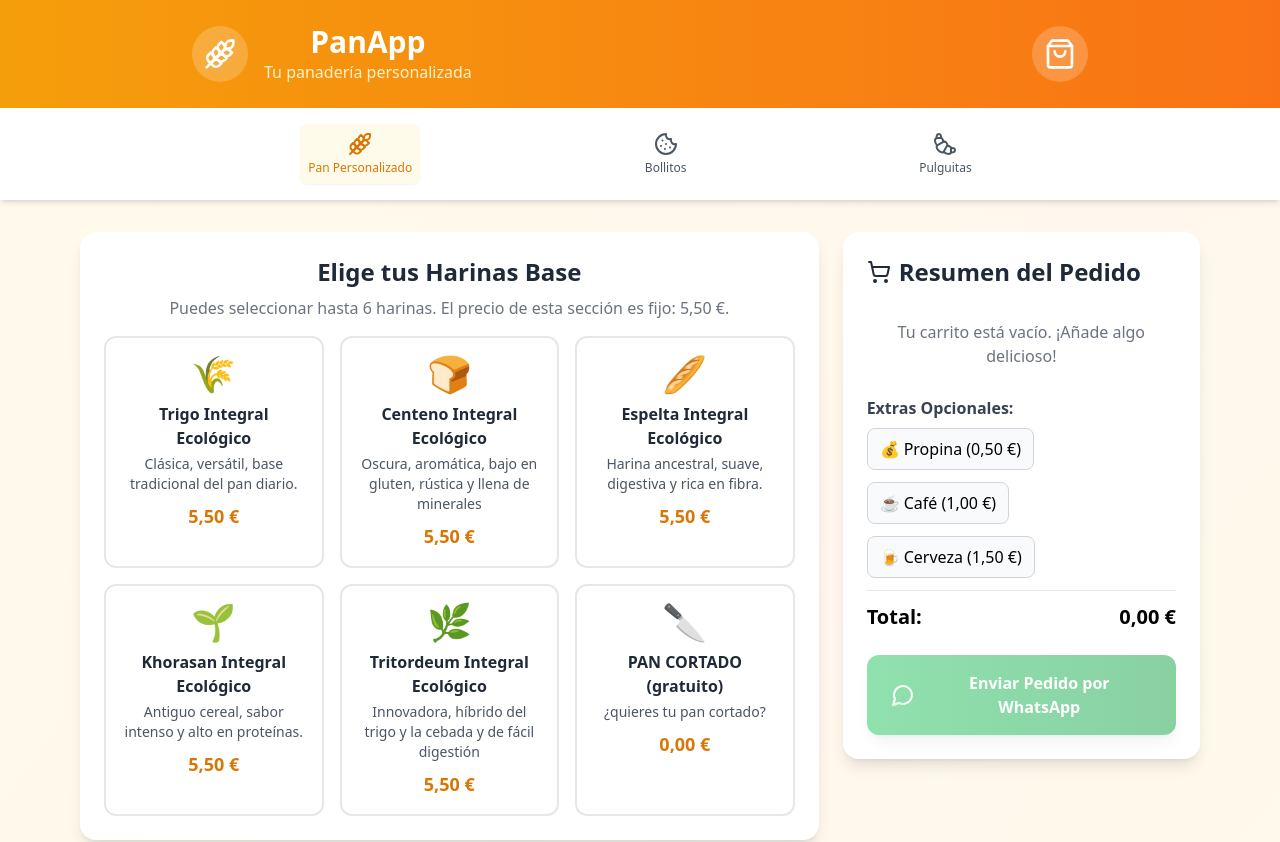
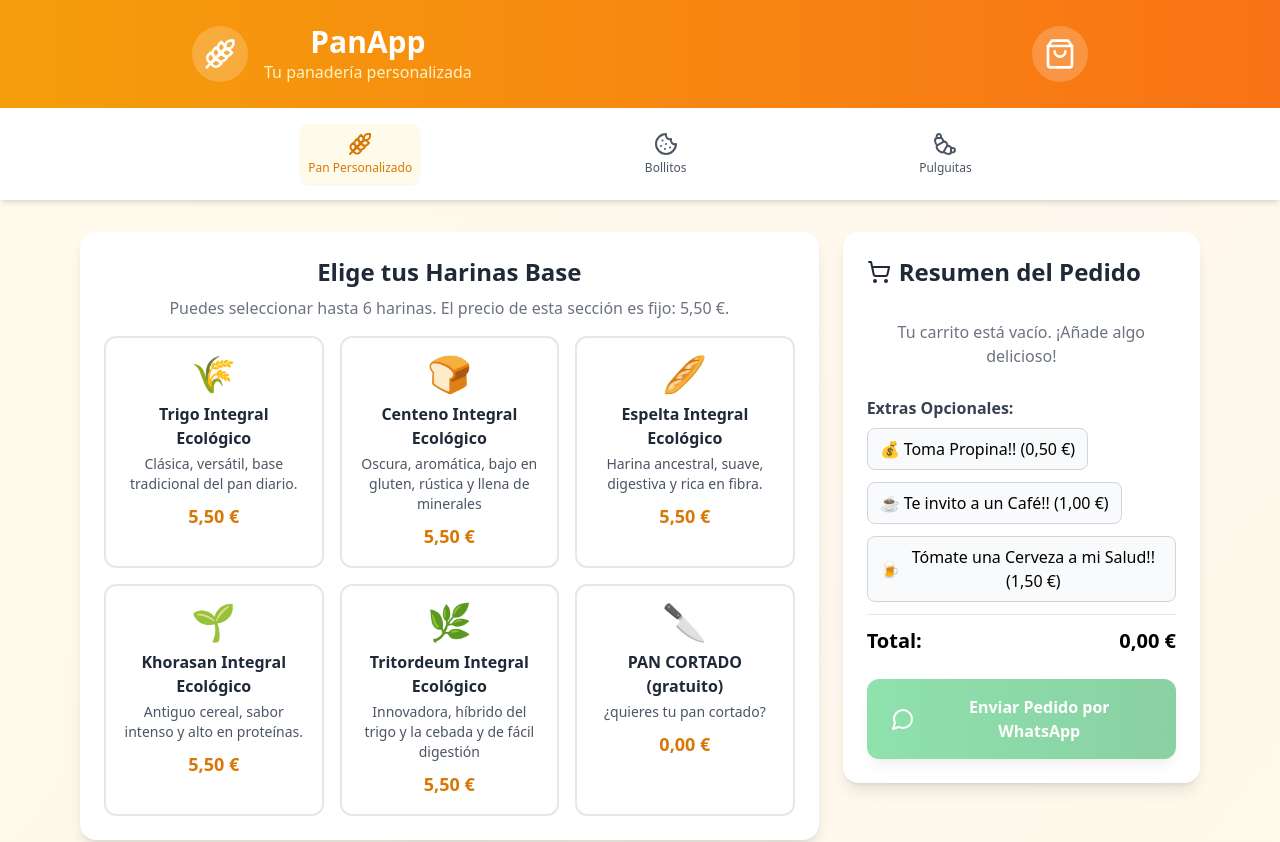
Before and after one commit to ruiznietocom-web/panes4, a React (Create React App) app: page / in a window 1280 px wide. Shown: the top 842 px of the page. Built offline with nearby package versions, Linux system fonts and the light colour scheme.

Commit message:
Update OrderSummary.js

```diff
--- a/src/components/OrderSummary.js
+++ b/src/components/OrderSummary.js
@@ -9,9 +9,9 @@ const OrderSummary = ({ cartItems, onSendWhatsApp }) => {
 
   // Extras opcionales
   const optionalExtras = [
-    { id: 'propina', name: 'Propina', price: 0.50, icon: '💰' },
-    { id: 'cafe', name: 'Café', price: 1.00, icon: '☕' },
-    { id: 'cerveza', name: 'Cerveza', price: 1.50, icon: '🍺' },
+    { id: 'propina', name: 'Toma Propina!!', price: 0.50, icon: '💰' },
+    { id: 'cafe', name: 'Te invito a un Café!!', price: 1.00, icon: '☕' },
+    { id: 'cerveza', name: 'Tómate una Cerveza a mi Salud!!', price: 1.50, icon: '🍺' },
   ];
 
   const [selectedOptionalExtras, setSelectedOptionalExtras] = React.useState([]);
```
